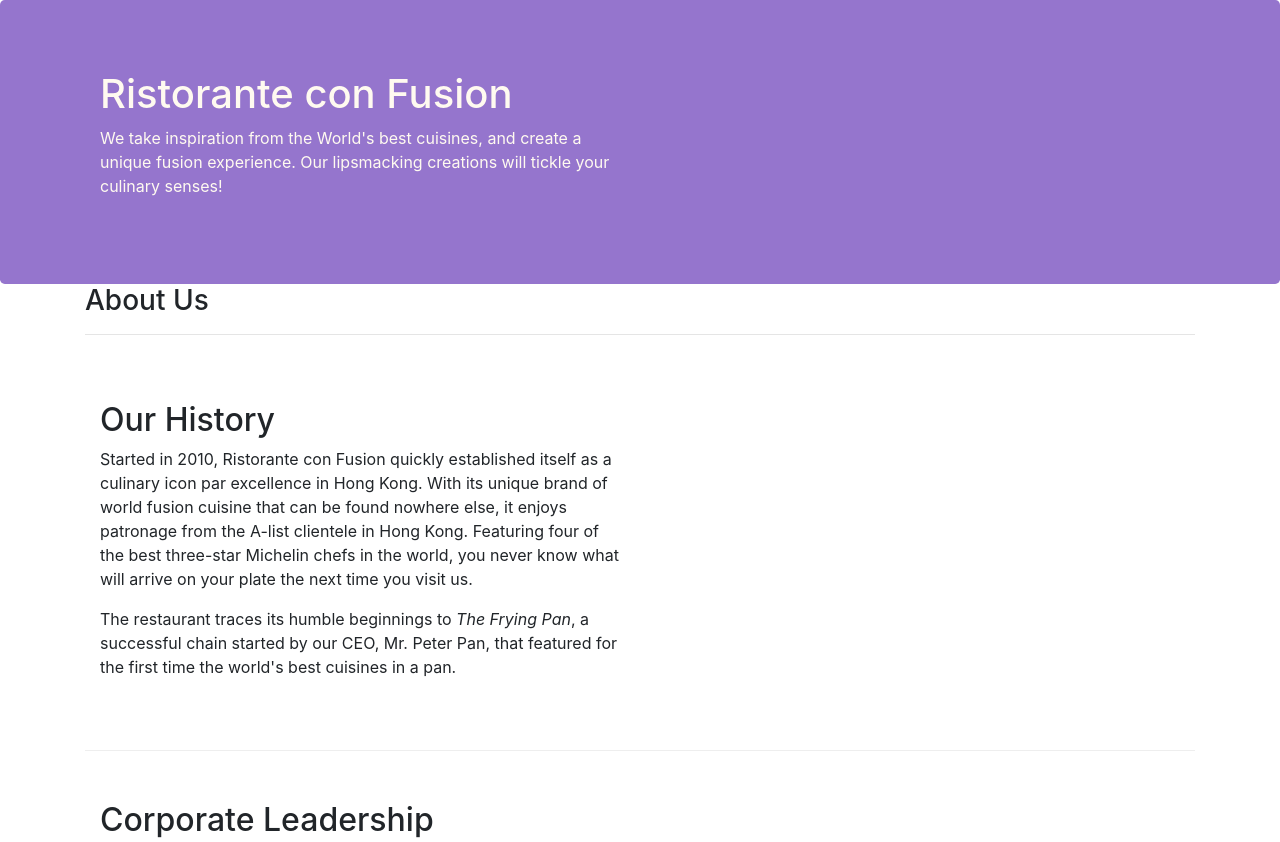
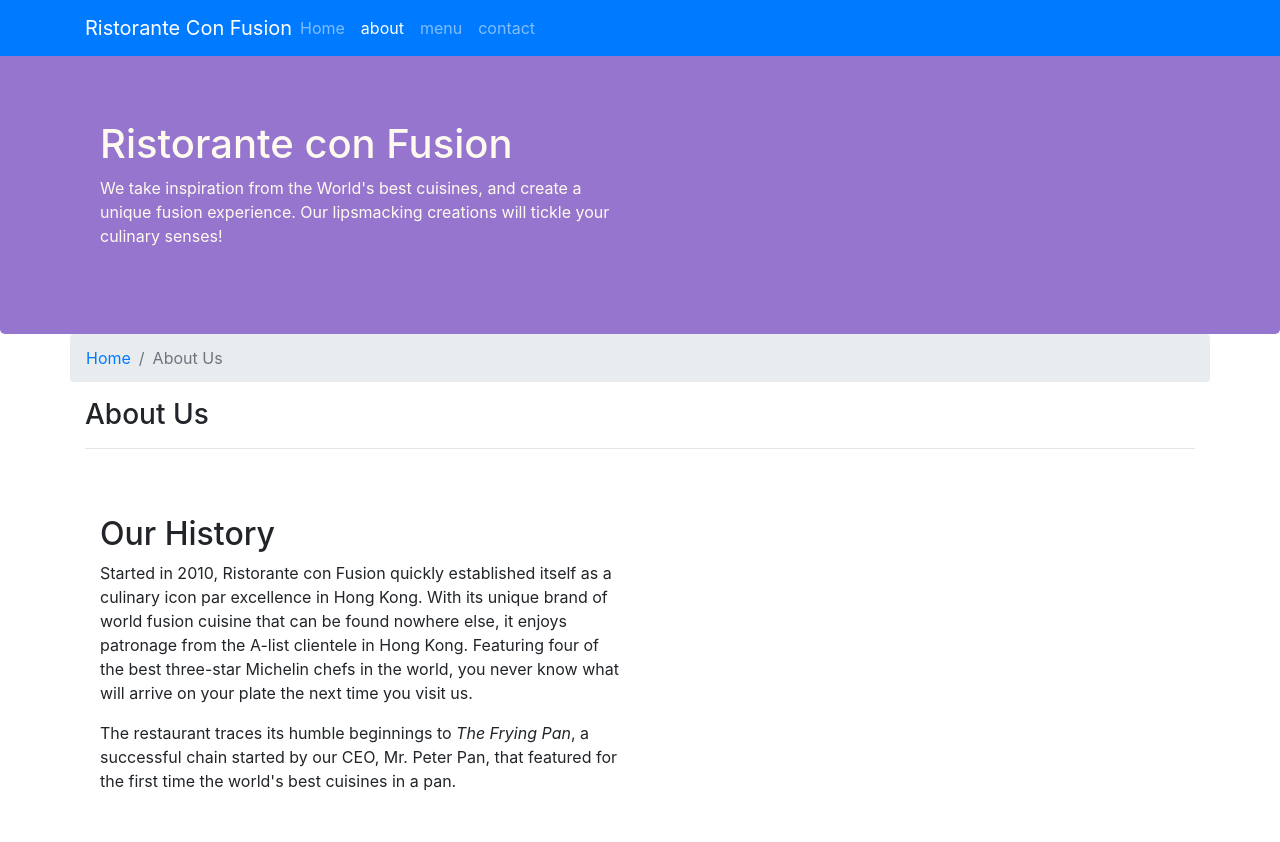
Before and after one commit to VarunMandadapu/confusion, a website: page aboutus.html in a window 1280 px wide. Shown: the top 842 px of the page. Drawn offline with nearby package versions, Linux system fonts and the light colour scheme.

Commit message:
fourth commit

```diff
--- a/aboutus.html
+++ b/aboutus.html
@@ -15,7 +15,22 @@
 </head>
 
 <body>
-
+    <nav class="navbar navbar-dark navbar-expand-sm bg-primary fixed-top">
+        <div class="container">
+            <button class="navbar-toggler" type="button" data-toggle="collapse" data-target="#Navbar">
+                <span class="navbar-toggler-icon"></span>
+            </button>
+            <a class="navbar-brand mr-auto" href="#">Ristorante Con Fusion</a>
+            <div class="collapse navbar-collapse" id="Navbar">
+                <ul class="navbar-nav mr-auto">
+                    <li class="nav-item "><a class="nav-link" href="./index.html">Home</a></li>
+                    <li class="nav-item active"><a class="nav-link" href="#">about</a></li>
+                    <li class="nav-item "><a class="nav-link" href="#">menu</a></li>
+                    <li class="nav-item "><a class="nav-link" href="#">contact</a></li>
+                </ul>
+            </div>
+        </div>
+    </nav>
     <header class="jumbotron">
         <div class="container">
             <div class="row row-header">
@@ -31,6 +46,10 @@
 
     <div class="container">
         <div class="row">
+            <ol class="col-12 breadcrumb">
+                <li class="breadcrumb-item"><a href="./index.html">Home</a></li>
+                <li class="breadcrumb-item active">About Us</li>
+            </ol>
             <div class="col-12">
                <h3>About Us</h3>
                <hr>
@@ -70,7 +89,7 @@
                 <div class="col-4 offset-1 col-sm-2">
                     <h5>Links</h5>
                     <ul class="list-unstyled">
-                        <li><a href="#">Home</a></li>
+                        <li><a href="./index.html">Home</a></li>
                         <li><a href="#">About</a></li>
                         <li><a href="#">Menu</a></li>
                         <li><a href="#">Contact</a></li>
--- a/css/styles.css
+++ b/css/styles.css
@@ -28,3 +28,12 @@
     margin: 0px;
     color:#0f0f0f;
 }
+
+body {
+    padding: 50px 0px 0px 0px;
+    z-index: 0;
+}
+
+.navbar-dark {
+    background-color: #512DA8;
+}
```
Also changed, not shown: index.html (+19 -1 lines).
